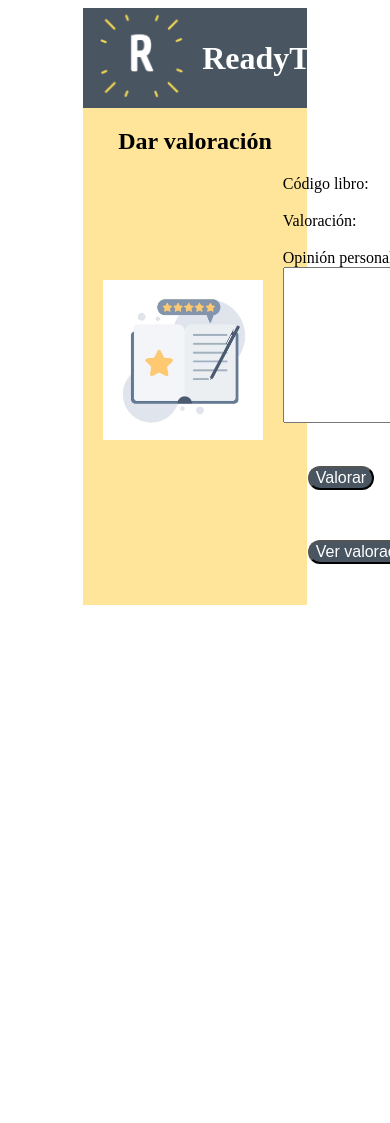
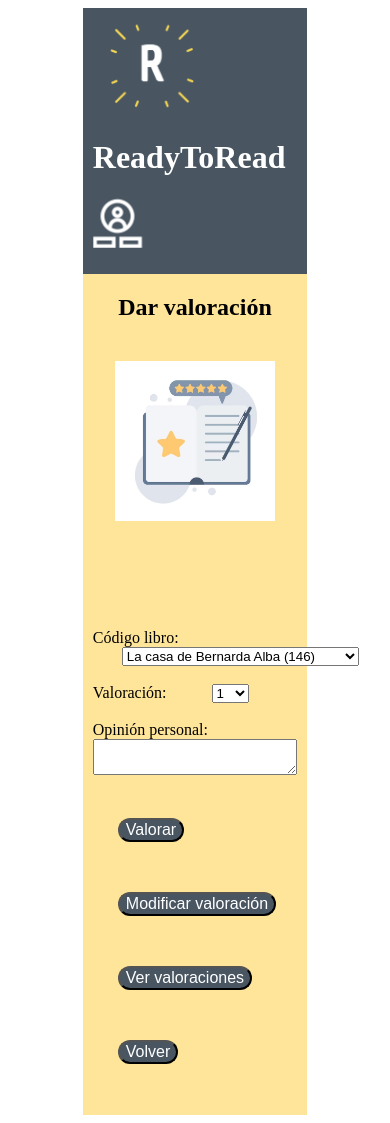
Before and after one commit to RosaHidalgoCaballos/ProyectoDAW, a PHP site: page /valoracion.php in a window 390 px wide; the page is wider, and only the part inside the window is pictured. Before the commit the page ends 605 px from the top of that part, so only its background shows below. Run offline with PHP 8.4, Linux system fonts and the light colour scheme; data comes from the database, SQL or seed files in the repository.

Commit message:
responsive

```diff
--- a/style.css
+++ b/style.css
@@ -195,6 +195,11 @@ body{
     align-items: center;
 }
 
+#Opinion {
+    height: 200px; /* Correspondiente a 10 filas */
+    width: 500px;  /* Correspondiente a 50 columnas */
+}
+
 /* Media query para dispositivos móviles */
 @media (max-width: 375px) {
     .contenedor {
@@ -229,6 +234,91 @@ body{
         padding: 0;
         margin: 10px 0;
     }
+
+    .registro{
+        display: flex;
+        flex-direction: column;
+        align-items: center;
+        justify-content: center;
+        width: 100%;
+    }
+
+    .login{
+        display: flex;
+        flex-direction: column;
+        align-items: center;
+        justify-content: center;
+        width: 100%;
+        margin-left: 10px;
+        margin-right: 10px;
+        padding: 10px;
+    }
+
+    .valoracion{
+        display: flex;
+        flex-direction: column;
+        align-items: center;
+        justify-content: center;
+        width: 100%;
+    }
+
+    .datos{
+        max-width: 100%;
+        height: auto;
+    }
+
+    #Opinion, #codLib {
+        height: auto;
+        max-width: 100%;
+    }
+}
+
+@media(max-width: 1140px){
+
+    .menu {
+        flex-direction: column;
+        align-items: flex-start;
+        padding: 10px;
+    }
+
+    .registro{
+        display: flex;
+        flex-direction: column;
+        align-items: center;
+        justify-content: center;
+        width: 100%;
+    }
+
+    .login{
+        display: flex;
+        flex-direction: column;
+        align-items: center;
+        justify-content: center;
+        width: 100%;
+        margin-left: 10px;
+        margin-right: 10px;
+        padding: 10px;
+    }
+
+    .valoracion{
+        display: flex;
+        flex-direction: column;
+        align-items: center;
+        justify-content: center;
+        width: 100%;
+    }
+
+    .datos{
+        max-width: 100%;
+        height: auto;
+        padding: 10px;
+    }
+
+    #Opinion, #codLib {
+        height: auto;
+        max-width: 100%;
+
+    }
 }
 
 @media(max-width: 1440px){
@@ -237,4 +327,35 @@ body{
         height: auto;
         padding: 20px;
     }
+
+    .registro{
+        display: flex;
+        flex-direction: column;
+        align-items: center;
+        justify-content: center;
+        width: 100%;
+    }
+
+    .login{
+        display: flex;
+        flex-direction: column;
+        align-items: center;
+        justify-content: center;
+        width: 100%;
+        margin-left: 10px;
+        margin-right: 10px;
+        padding: 10px;
+    }
+
+    .datos{
+        max-width: 100%;
+        height: auto;
+        padding: 10px;
+    }
+
+    #Opinion, #codLib {
+        height: auto;
+        max-width: 100%;
+
+    }
 }
--- a/valoracion.php
+++ b/valoracion.php
@@ -42,7 +42,10 @@
 					</header >
             <h2>Dar valoración</h2>
             <div class="valoracion">
+                <div>
                     <img src="images/valorar.jpg" alt="" class="valorar" /></br></br>
+                </div>
+                <div class="datos">
                     <?php
 
                         $entradas = filter_input_array(INPUT_POST, FILTER_SANITIZE_STRING);
@@ -120,7 +123,7 @@
                                         $resultadoLibros = $bd->query("SELECT CODIGO_LIBRO, NOMBRE_LIBRO FROM libro");
                                         $libros = $resultadoLibros->fetchAll();
                                         foreach($libros as $libro){ ?>
-                                        <option value=" <?php echo $libro['CODIGO_LIBRO'] ?>"><?php echo $libro['NOMBRE_LIBRO'] . " (" . $libro['CODIGO_LIBRO'] . ")" ?></option>
+                                            <option id="codLib" value=" <?php echo $libro['CODIGO_LIBRO'] ?>"><?php echo $libro['NOMBRE_LIBRO'] . " (" . $libro['CODIGO_LIBRO'] . ")" ?></option>
                                         <?php
                                         }
                                     ?>
@@ -139,7 +142,7 @@
                                         <option>10</option>
                                     </select></br></br>
                                     <label for="Opinion">Opinión personal:</label>
-                                <textarea name="Opinion" id="Opinion" rows="10" cols="50"></textarea></br></br>
+                                    <textarea name="Opinion" id="Opinion"></textarea></br></br>
                                     <input type="submit" value="Valorar" name="Valorar" class="boton" />
                                     <input type="submit" value="Modificar valoración" name="Modificar" class="boton" />
                                     <input type="submit" value="Ver valoraciones" name="VerValoraciones" class="boton" />
@@ -148,6 +151,7 @@
                     <?php } ?>
                 </div>
             </div>
+        </div>
 
 	</body>
 </html>
```
Lines whose indentation alone changed are shown as unchanged.
